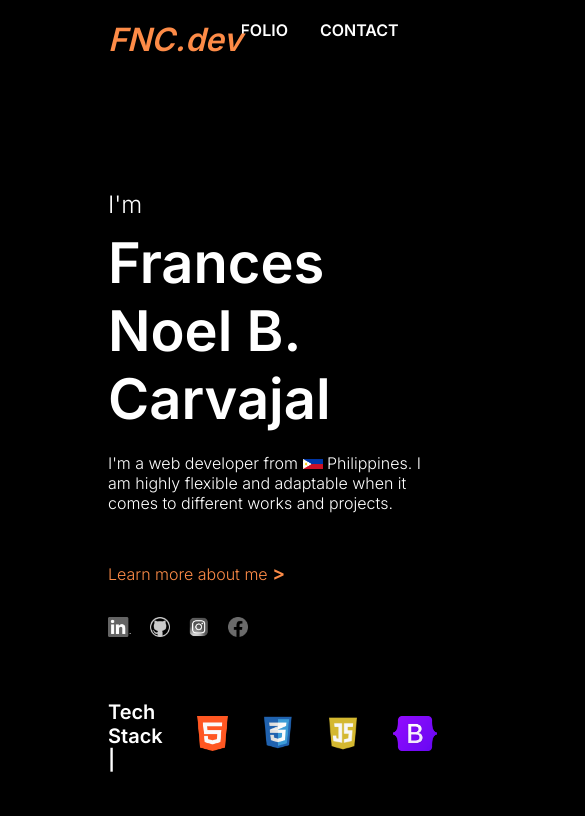
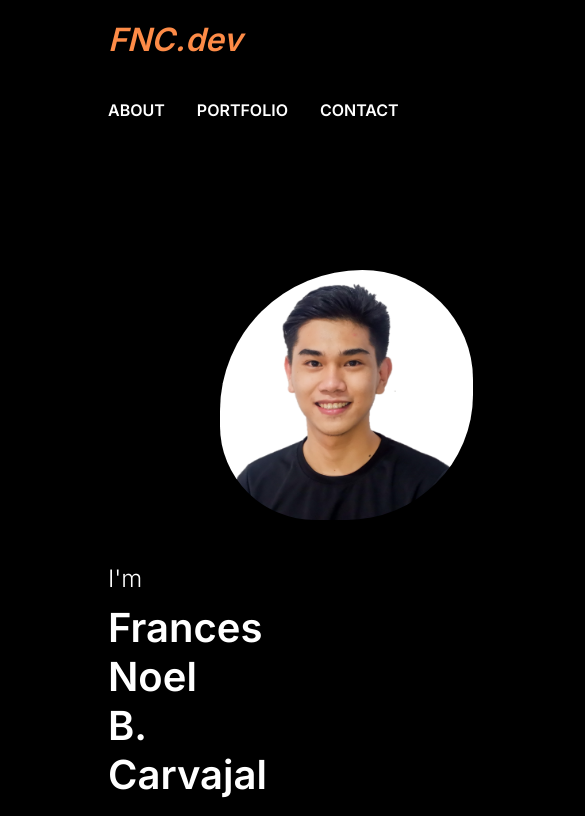
Before and after one commit to Polyhedra13/portfolio, a plain HTML site: page index.html in a window 390 px wide. Shown: the top 816 px of the page, 585 px wide, since content can reach past the window. Drawn offline with Linux system fonts and the light colour scheme.

Commit message:
Add files via upload

```diff
--- a/index.html
+++ b/index.html
@@ -26,6 +26,7 @@
       </div>
     </section>
     <section class="hero" id="hero">
+      <div class="container-hero">
         <div class="hero-left">
           <div class="im-text">I'm</div>
           <div class><h1>Frances Noel B. Carvajal</h1></div>
@@ -41,7 +42,8 @@
           </div>
           <a class href="./resume/index.html"
             ><div class="learn-text">
-            Learn more about me <span class="chevron-right learn-text">></span>
+              Learn more about me
+              <span class="chevron-right learn-text">></span>
             </div></a
           >
           <div class="soc-logo">
@@ -111,7 +113,6 @@
             </div>
           </div>
         </div>
-
         <div class="hero-right">
           <div class="noel-photo">
             <img
@@ -119,6 +120,7 @@
               alt="noel's portrait image"
               height="350px"
             />
+          </div>
         </div>
       </div>
     </section>
--- a/style.css
+++ b/style.css
@@ -27,6 +27,15 @@ a {
     gap: 2rem;
     font-size: 1rem;
     font-weight: 900;
+    cursor: pointer;
+}
+
+.nav-bar a {
+    cursor: pointer;
+}
+
+.nav-bar a:hover {
+    color: #FD8B47;
 }
 
 .im-text {
@@ -42,7 +51,7 @@ h1 {
     margin-bottom: 20px;
 }
 
-.hero {
+.container-hero {
     margin: 0 100px 75px 100px;
     display: flex;
 }
@@ -251,3 +260,38 @@ h1 {
 hr {
     border-color: black;
 }
+
+@media (max-width: 600px) {
+
+    .container-header {
+        display: flex;
+        flex-direction: column;
+        gap: 5rem;
+    }
+
+    h1 {
+        font-size: 2.5rem;
+    }
+
+    h3 {
+        font-size: 2rem;
+    }
+
+    h4 {
+        font-size: 1rem;
+    }
+
+    .container-hero {
+        display: flex;
+        flex-direction: column;
+        gap: 2.5rem;
+    }
+
+    .hero-right {
+        order: -1;
+    }
+
+    .hero-right img {
+        height: 250px;
+    }
+}
```
Lines whose indentation alone changed are shown as unchanged.
